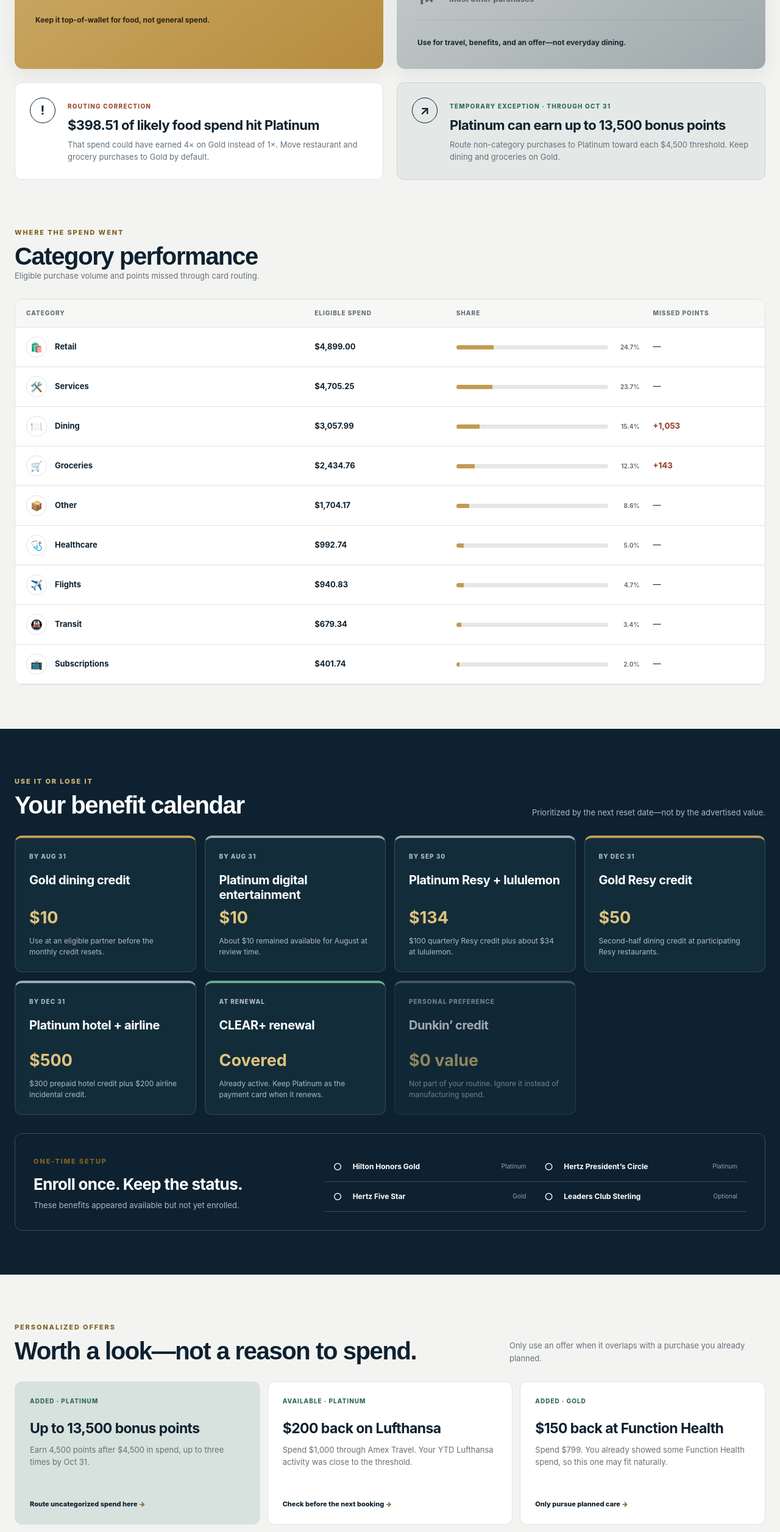
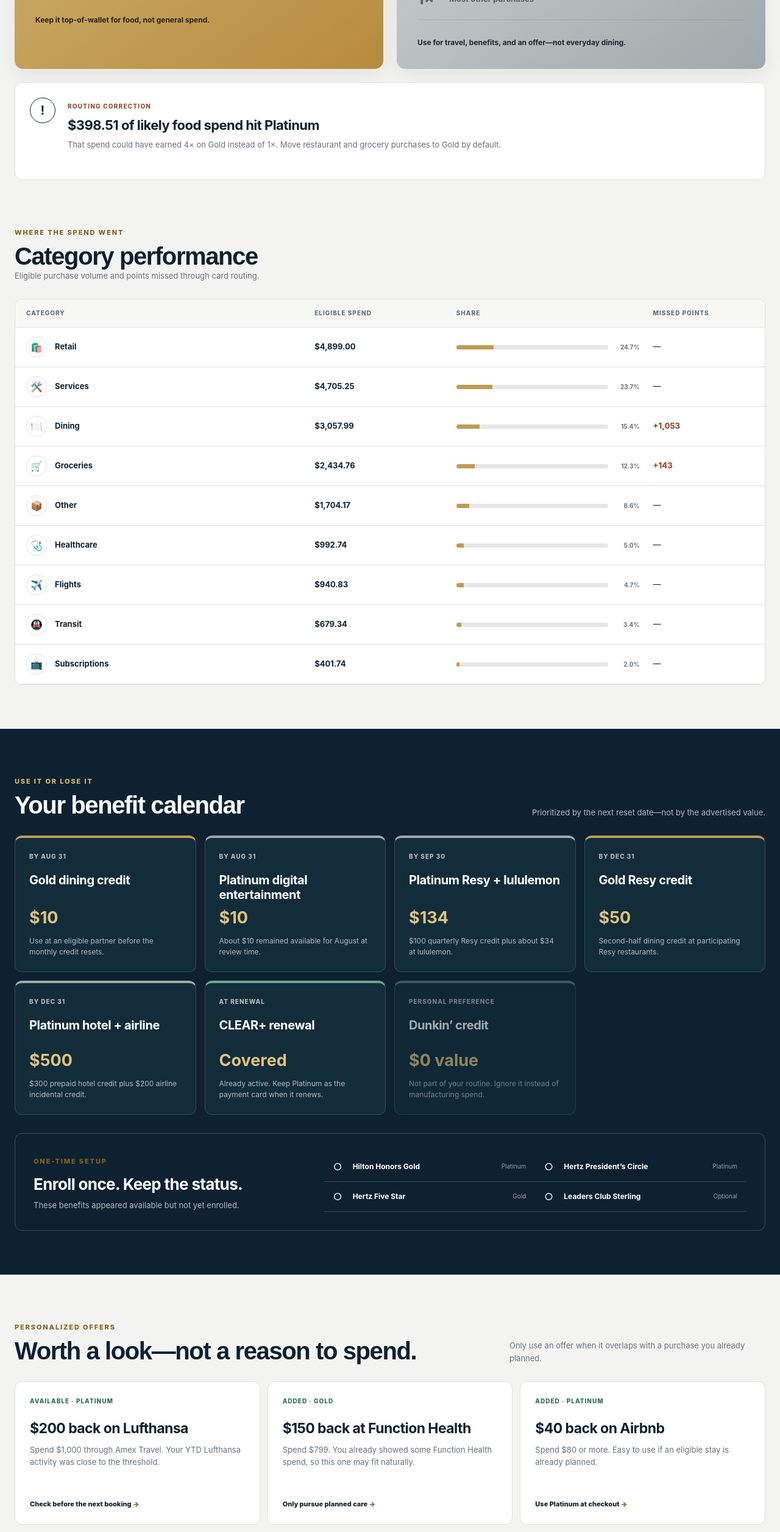
Before and after one commit to pondorasti/pondorasti, a Next.js app: page / in a window 1280 px wide. Shown: the part 1000-3512 px from the top of the page at 61% size. Built offline with nearby package versions, Linux system fonts and the light colour scheme.

Commit message:
Remove unrealistic bonus spend offer

```diff
--- a/app/globals.css
+++ b/app/globals.css
@@ -81,13 +81,12 @@ button, input, select { font: inherit; }
 .card-rule { margin: 28px 0 0; font-size: 12px; font-weight: 700; }
 
 .callout-grid { display: grid; grid-template-columns: 1fr 1fr; gap: 22px; margin-top: 22px; }
+.callout-grid.single { grid-template-columns: 1fr; }
 .callout { min-height: 160px; padding: 24px; display: grid; grid-template-columns: 44px 1fr; gap: 18px; border: 1px solid var(--line); border-radius: 12px; background: var(--white); }
 .callout-icon { width: 42px; height: 42px; display: grid; place-items: center; border: 1px solid currentColor; border-radius: 50%; font-size: 20px; font-weight: 700; }
 .callout small { font-size: 10px; font-weight: 800; letter-spacing: .12em; color: var(--rust); }
 .callout h3 { margin: 8px 0 9px; font-size: 22px; font-weight: 700; line-height: 1.2; letter-spacing: -.025em; }
 .callout p { margin: 0; color: var(--muted); font-size: 13px; line-height: 1.55; }
-.offer-callout { background: #e4e9e7; border-color: #cbd3cf; }
-.offer-callout small { color: var(--green); }
 
 .categories-section { padding-top: 0; }
 .category-table { overflow: hidden; border: 1px solid var(--line); border-radius: 12px; background: var(--white); }
@@ -130,7 +129,6 @@ button, input, select { font: inherit; }
 .offer-grid p { margin: 0; color: var(--muted); font-size: 13px; line-height: 1.55; }
 .offer-grid small { margin-top: auto; padding-top: 24px; font-size: 11px; font-weight: 800; }
 .offer-grid small b { color: var(--gold-dark); }
-.offer-grid .featured-offer { background: #d7e1dd; }
 
 .transactions-band { background: #e7eae7; }
 .filters { margin-bottom: 18px; display: grid; grid-template-columns: minmax(260px, 1fr) 190px 210px; gap: 10px; }
--- a/app/page.tsx
+++ b/app/page.tsx
@@ -94,12 +94,6 @@ const benefits = [
 ];
 
 const offers = [
-  {
-    label: 'Added · Platinum',
-    title: 'Up to 13,500 bonus points',
-    text: 'Earn 4,500 points after $4,500 in spend, up to three times by Oct 31.',
-    action: 'Route uncategorized spend here',
-  },
   {
     label: 'Available · Platinum',
     title: '$200 back on Lufthansa',
@@ -294,21 +288,13 @@ export default function Home() {
           </article>
         </div>
 
-        <div className="callout-grid">
+        <div className="callout-grid single">
           <article className="callout warning">
             <span className="callout-icon">!</span>
             <div>
               <small>ROUTING CORRECTION</small>
               <h3>{preciseMoney.format(metrics.misrouted)} of likely food spend hit Platinum</h3>
               <p>That spend could have earned 4× on Gold instead of 1×. Move restaurant and grocery purchases to Gold by default.</p>
-            </div>
-          </article>
-          <article className="callout offer-callout">
-            <span className="callout-icon">↗</span>
-            <div>
-              <small>TEMPORARY EXCEPTION · THROUGH OCT 31</small>
-              <h3>Platinum can earn up to 13,500 bonus points</h3>
-              <p>Route non-category purchases to Platinum toward each $4,500 threshold. Keep dining and groceries on Gold.</p>
             </div>
           </article>
         </div>
@@ -379,8 +365,8 @@ export default function Home() {
           <p>Only use an offer when it overlaps with a purchase you already planned.</p>
         </div>
         <div className="offer-grid">
-          {offers.map((offer, index) => (
-            <article className={index === 0 ? 'featured-offer' : ''} key={offer.title}>
+          {offers.map((offer) => (
+            <article key={offer.title}>
               <span>{offer.label}</span>
               <h3>{offer.title}</h3>
               <p>{offer.text}</p>
```
